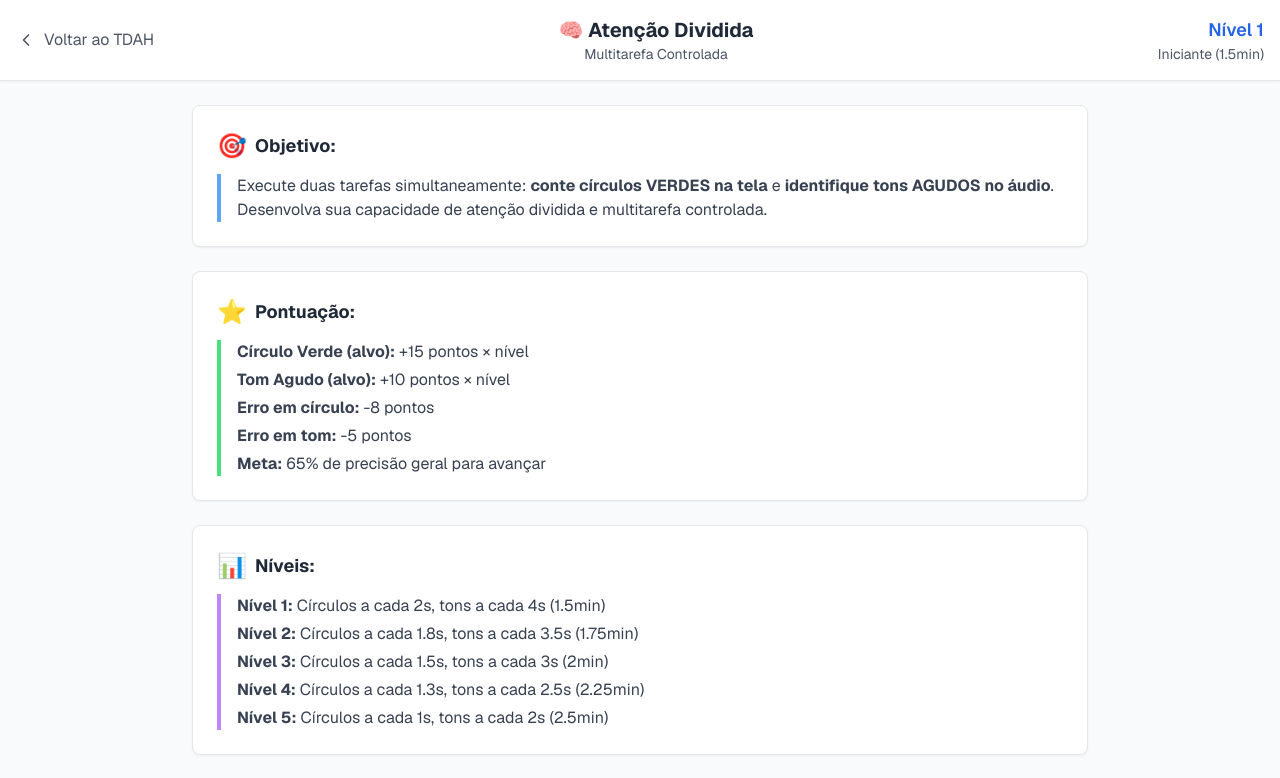
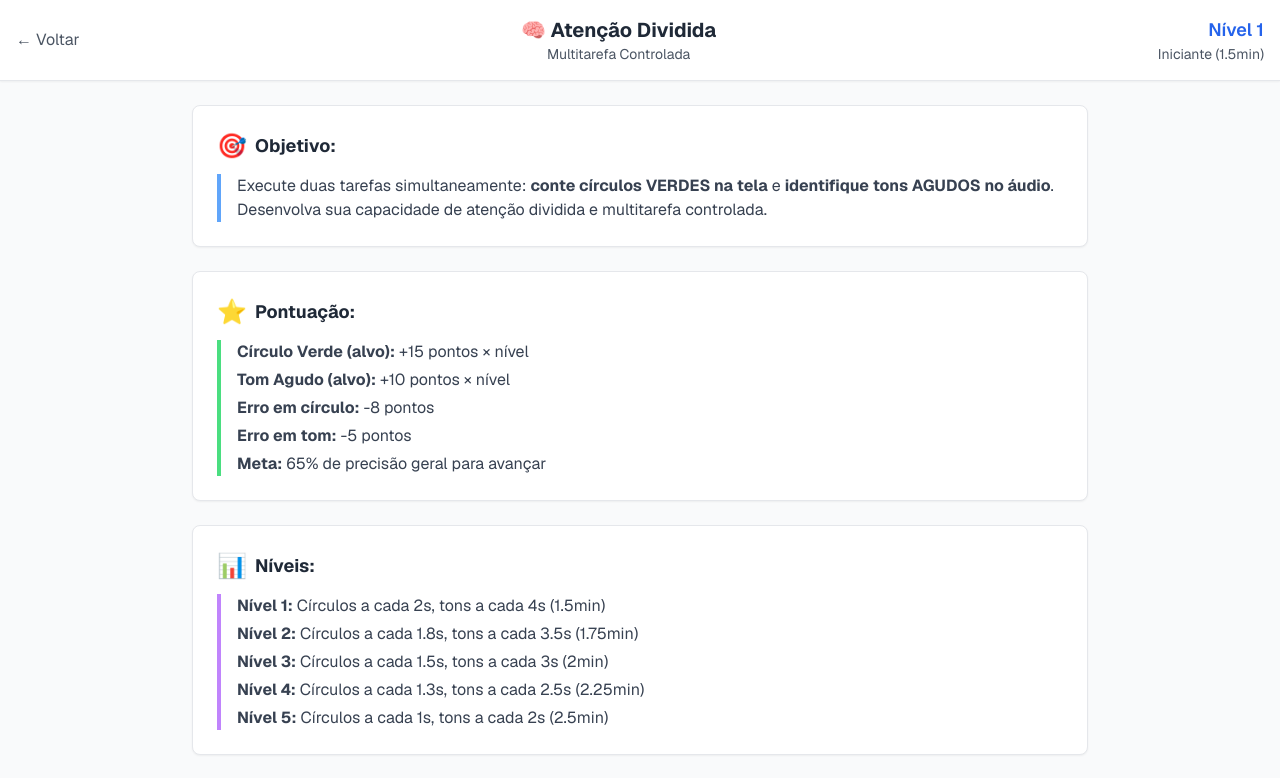
Before and after one commit to ClaudemirWork/teaplus-working, a Next.js app: page /divided-attention in a window 1280 px wide. Shown: the top 778 px of the page. Built offline with nearby package versions, Linux system fonts and the light colour scheme.

Commit message:
Update page.tsx alteração de botão voltar para dashboard

```diff
--- a/app/divided-attention/page.tsx
+++ b/app/divided-attention/page.tsx
@@ -2,7 +2,7 @@
 
 import { useState, useEffect, useRef, useCallback } from 'react'
 import Link from 'next/link'
-import { ChevronLeft, Save } from 'lucide-react'
+import { Save } from 'lucide-react'
 import { useRouter } from 'next/navigation'
 import { createClient } from '../utils/supabaseClient'
 
@@ -642,13 +642,13 @@ export default function DividedAttention() {
         alert(`Sessão de Atenção Dividida salva com sucesso!
 
 📊 Resumo da Performance:
-• Precisão Geral: ${precisaoGeral}%
-• Precisão Visual: ${precisaoObjetos}%
-• Precisão Auditiva: ${precisaoTons}%
-• Tempo Reação Médio: ${Math.round((tempoMedioReacaoVisual + tempoMedioReacaoAuditivo) / 2)}ms
-• Custo Dual-Task: ${Math.round(custoDualTask * 100) / 100}%
-• Nível Atingido: ${nivel}
-• Duração: ${Math.round(duracaoFinalSegundos / 60)}min${duracaoFinalSegundos % 60}s`)
+- Precisão Geral: ${precisaoGeral}%
+- Precisão Visual: ${precisaoObjetos}%
+- Precisão Auditiva: ${precisaoTons}%
+- Tempo Reação Médio: ${Math.round((tempoMedioReacaoVisual + tempoMedioReacaoAuditivo) / 2)}ms
+- Custo Dual-Task: ${Math.round(custoDualTask * 100) / 100}%
+- Nível Atingido: ${nivel}
+- Duração: ${Math.round(duracaoFinalSegundos / 60)}min${duracaoFinalSegundos % 60}s`)
 
         router.push('/profileselection')
       }
@@ -673,11 +673,10 @@ export default function DividedAttention() {
         <div className="p-4">
           <div className="flex items-center justify-between">
             <Link
-              href="/tdah"
+              href="/dashboard"
               className="flex items-center space-x-2 text-gray-600 hover:text-gray-800 transition-colors"
             >
-              <ChevronLeft size={20} />
-              <span>Voltar ao TDAH</span>
+              <span className="text-sm sm:text-base">← Voltar</span>
             </Link>
 
             <div className="text-center">
```
